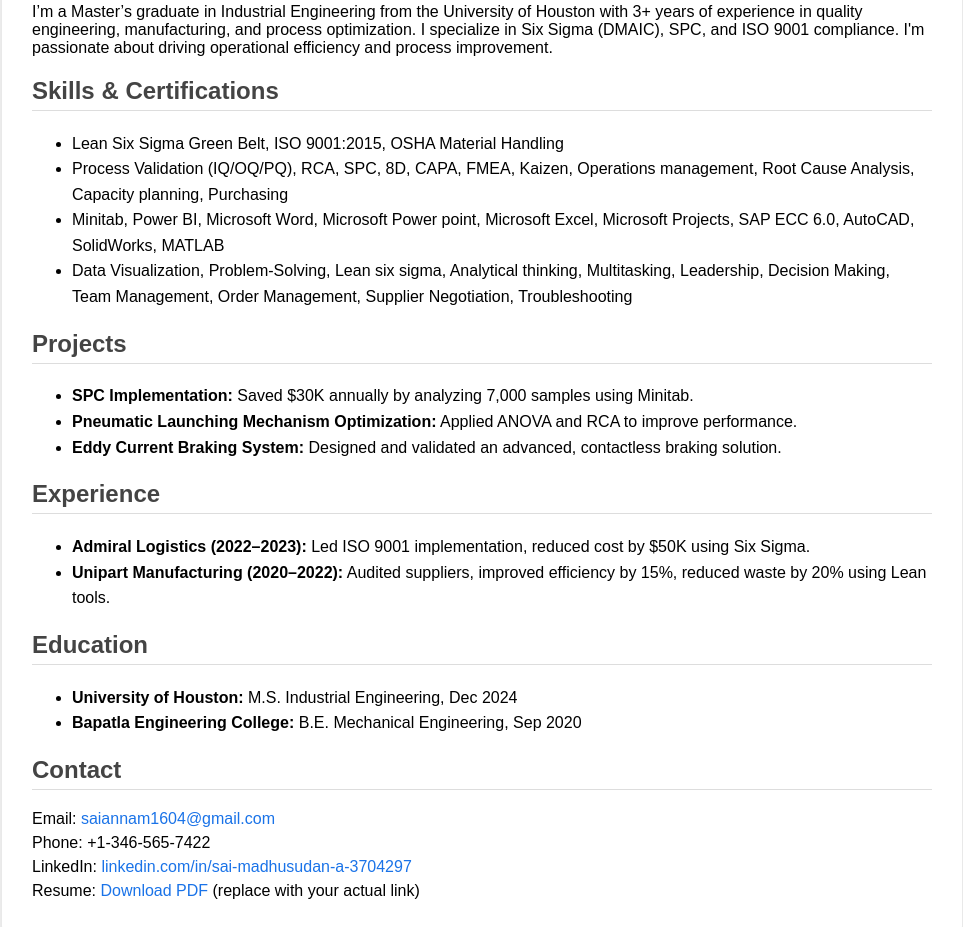
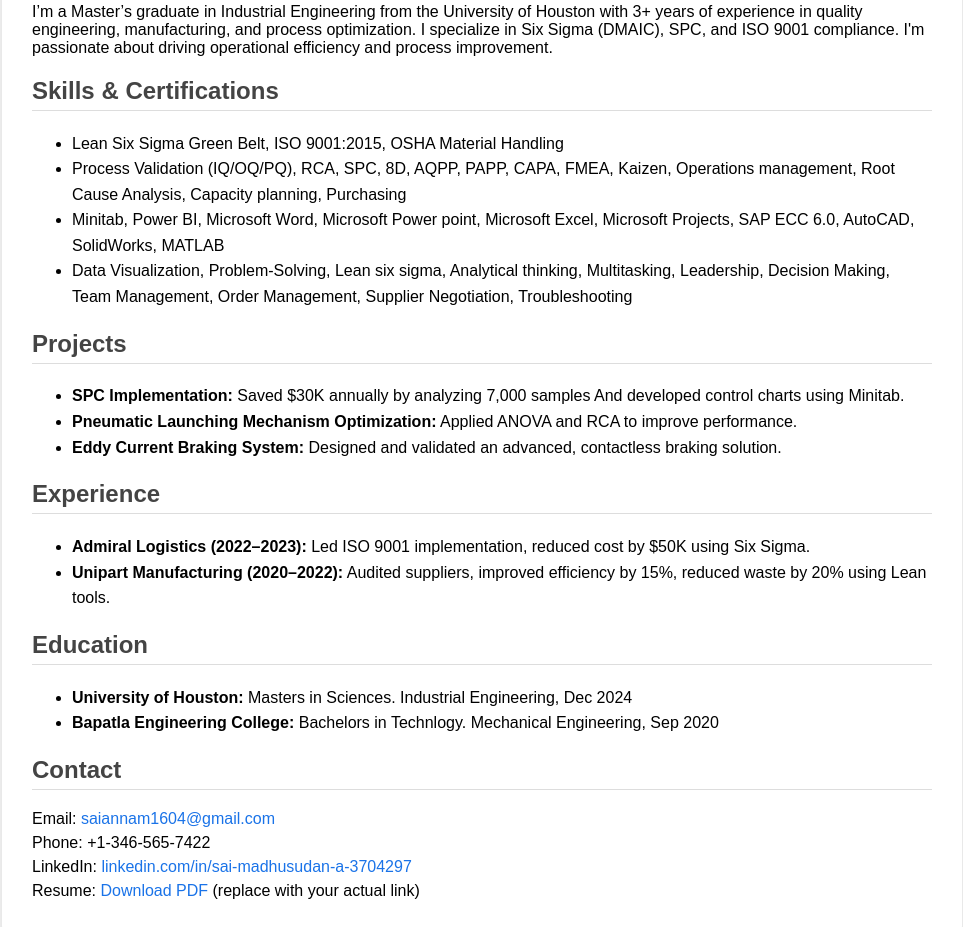
Before and after one commit to saiannam1604/Sai-Annam-Details, a plain HTML site: page index.html in a window 1280 px wide. Shown: the part 239-1166 px from the top of the page, without its empty margins (158-1121 px from the left). Drawn offline with Linux system fonts and the light colour scheme.

Commit message:
Update index.html

```diff
--- a/index.html
+++ b/index.html
@@ -51,7 +51,7 @@
     <h2>Skills & Certifications</h2>
     <ul>
       <li>Lean Six Sigma Green Belt, ISO 9001:2015, OSHA Material Handling</li>
-      <li>Process Validation (IQ/OQ/PQ), RCA, SPC, 8D, CAPA, FMEA, Kaizen, Operations management, Root Cause Analysis, Capacity planning,
+      <li>Process Validation (IQ/OQ/PQ), RCA, SPC, 8D, AQPP, PAPP, CAPA, FMEA, Kaizen, Operations management, Root Cause Analysis, Capacity planning,
 Purchasing</li>
       <li>Minitab, Power BI, Microsoft Word, Microsoft Power point, Microsoft Excel, Microsoft Projects, SAP ECC 6.0, AutoCAD, SolidWorks, MATLAB</li>
       <li>Data Visualization, Problem-Solving, Lean six sigma, Analytical thinking, Multitasking, Leadership, Decision Making, Team Management, Order Management, Supplier Negotiation, Troubleshooting</li>
@@ -59,7 +59,7 @@
 
     <h2>Projects</h2>
     <ul>
-      <li><strong>SPC Implementation:</strong> Saved $30K annually by analyzing 7,000 samples using Minitab.</li>
+      <li><strong>SPC Implementation:</strong> Saved $30K annually by analyzing 7,000 samples And developed control charts using Minitab.</li>
       <li><strong>Pneumatic Launching Mechanism Optimization:</strong> Applied ANOVA and RCA to improve performance.</li>
       <li><strong>Eddy Current Braking System:</strong> Designed and validated an advanced, contactless braking solution.</li>
     </ul>
@@ -72,15 +72,15 @@
 
     <h2>Education</h2>
     <ul>
-      <li><strong>University of Houston:</strong> M.S. Industrial Engineering, Dec 2024</li>
-      <li><strong>Bapatla Engineering College:</strong> B.E. Mechanical Engineering, Sep 2020</li>
+      <li><strong>University of Houston:</strong> Masters in Sciences. Industrial Engineering, Dec 2024</li>
+      <li><strong>Bapatla Engineering College:</strong> Bachelors in Technlogy. Mechanical Engineering, Sep 2020</li>
     </ul>
 
     <h2>Contact</h2>
     <div class="contact">
       <p>Email: <a href="mailto:saiannam1604@gmail.com">saiannam1604@gmail.com</a></p>
       <p>Phone: +1-346-565-7422</p>
-      <p>LinkedIn: <a href="https://www.linkedin.com/in/sai-madhusudan-a-3704297" target="_blank">linkedin.com/in/sai-madhusudan-a-3704297</a></p>
+      <p>LinkedIn: <a href="https://www.linkedin.com/in/sai-madhusudan-a-3a3704297" target="_blank">linkedin.com/in/sai-madhusudan-a-3704297</a></p>
       <p>Resume: <a href="https://yourdomain.com/resume.pdf" target="_blank">Download PDF</a> (replace with your actual link)</p>
     </div>
   </div>
```
